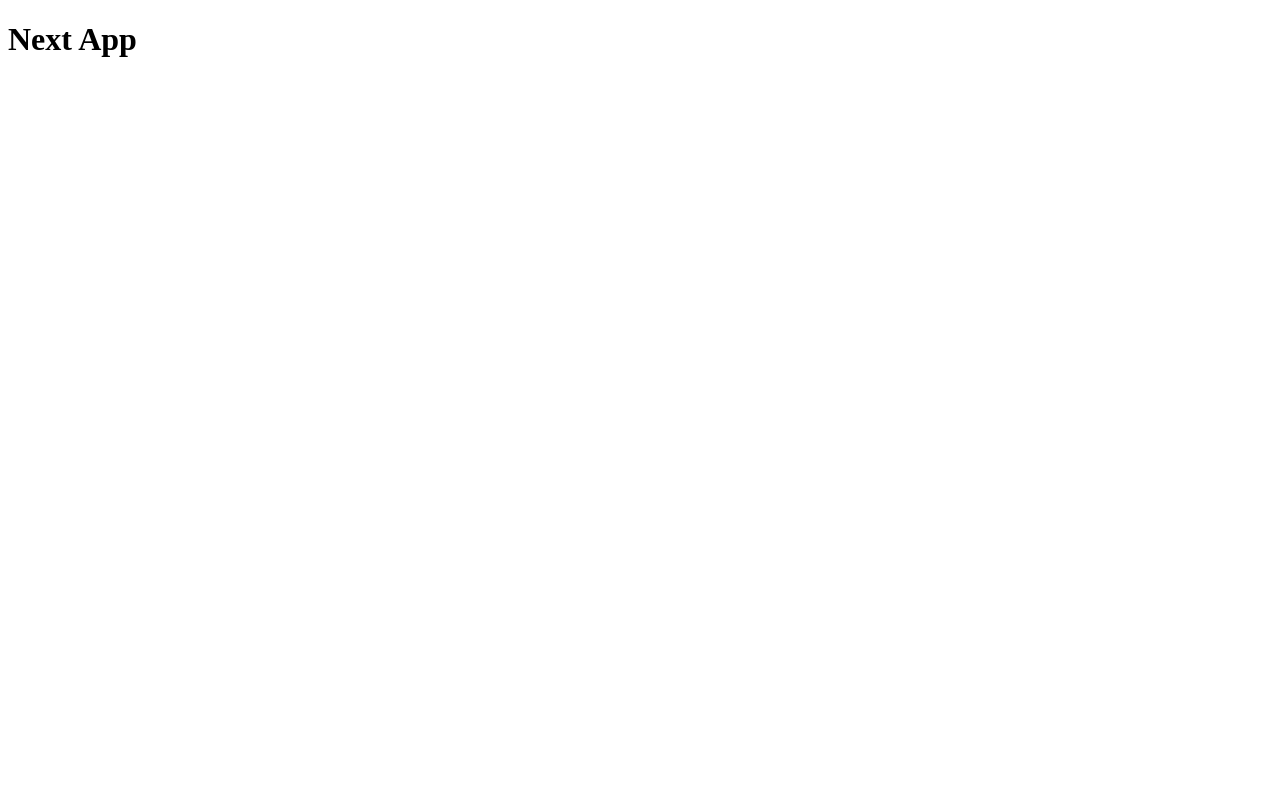
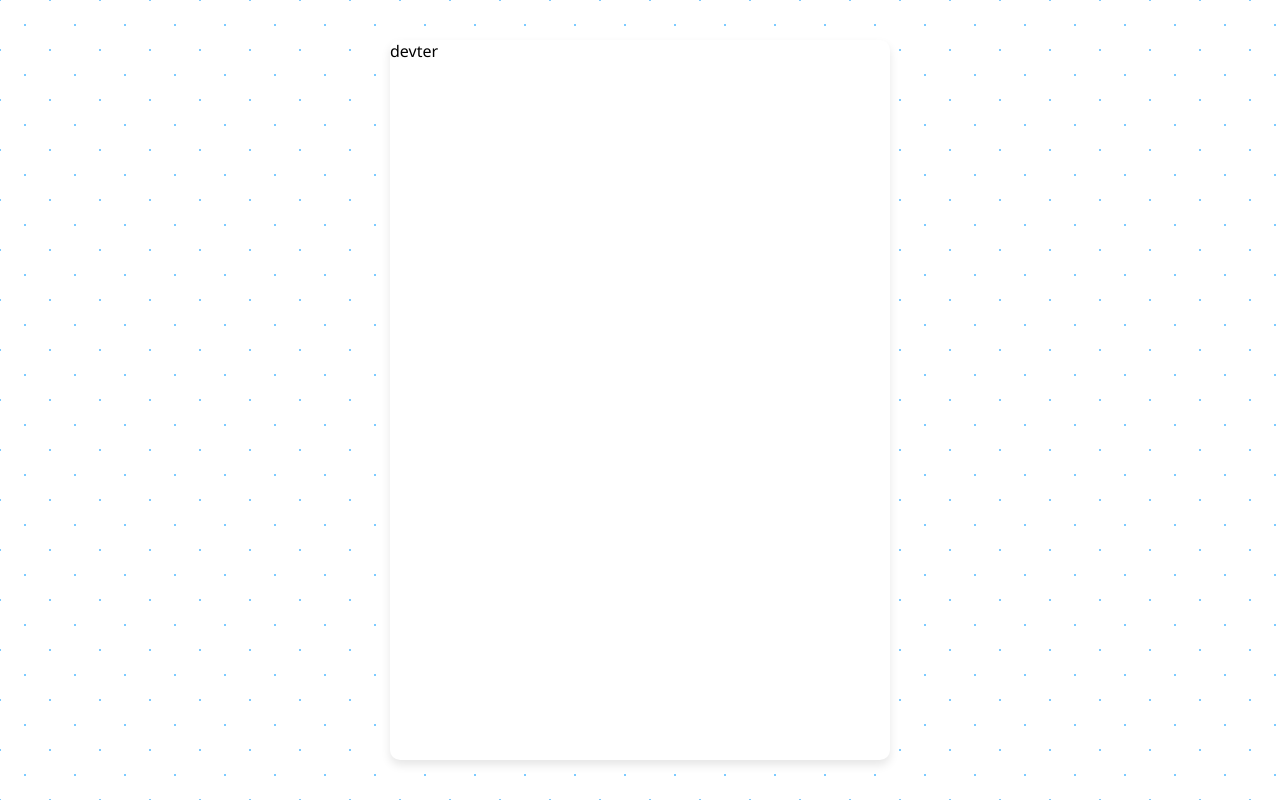
Before and after one commit to DiegoWeinmann/nextjs-devter, a Next.js app: page / in a window 1280 px wide. Built offline with nearby package versions, Linux system fonts and the light colour scheme.

Commit message:
feat: AppLayout component

```diff
--- /dev/null
+++ b/components/AppLayout/index.tsx
@@ -0,0 +1,20 @@
+import React, { FC } from 'react';
+import styles, { globalStyles } from './styles';
+
+export interface AppLayoutProps {}
+
+const AppLayout: FC<AppLayoutProps> = ({ children }) => {
+	return (
+		<>
+			<div>
+				<main>{children}</main>
+			</div>
+			<style jsx>{styles}</style>
+			<style jsx global>
+				{globalStyles}
+			</style>
+		</>
+	);
+};
+
+export default AppLayout;
--- /dev/null
+++ b/components/AppLayout/styles.ts
@@ -0,0 +1,45 @@
+import css from 'styled-jsx/css';
+import { breakpoints, fonts, colors } from 'styles/theme';
+import { addOpacityToColor } from 'styles/utils';
+
+const backgroundColor = addOpacityToColor(colors.primary, 0.3);
+
+export const globalStyles = css.global`
+	html,
+	body {
+		background-image: radial-gradient(${backgroundColor} 1px, transparent 1px),
+			radial-gradient(${backgroundColor} 1px, transparent 1px);
+		background-position: 0 0, 25px 25px;
+		background-size: 50px 50px;
+		padding: 0;
+		margin: 0;
+		font-family: ${fonts.base};
+	}
+
+	* {
+		box-sizing: border-box;
+	}
+`;
+
+export default css`
+	div {
+		display: grid;
+		place-items: center;
+		height: 100vh;
+	}
+
+	main {
+		background: #fff;
+		box-shadow: 0 5px 10px rgba(0, 0, 0, 0.1);
+		border-radius: 10px;
+		height: 100%;
+		width: 100%;
+	}
+
+	@media (min-width: ${breakpoints.mobile}) {
+		main {
+			height: 90vh;
+			width: ${breakpoints.mobile};
+		}
+	}
+`;
--- a/package.json
+++ b/package.json
@@ -15,6 +15,7 @@
 	"devDependencies": {
 		"@types/node": "^14.0.26",
 		"@types/react": "^16.9.43",
+		"@types/styled-jsx": "^2.2.8",
 		"typescript": "^3.9.7"
 	}
 }
--- a/pages/index.tsx
+++ b/pages/index.tsx
@@ -1,7 +1,10 @@
+import AppLayout from 'components/AppLayout';
 export default function Home() {
 	return (
-		<div>
-			<h1>Next App</h1>
-		</div>
+		<>
+			<AppLayout>
+				<div>devter</div>
+			</AppLayout>
+		</>
 	);
 }
--- /dev/null
+++ b/styles/theme.ts
@@ -0,0 +1,12 @@
+export const fonts = {
+	base: 'Segoe UI, Ubuntu',
+};
+
+export const colors = {
+	primary: '#0099ff',
+	secondaty: '1c5480',
+};
+
+export const breakpoints = {
+  mobile: '500px'
+}
--- /dev/null
+++ b/styles/utils.ts
@@ -0,0 +1,4 @@
+export function addOpacityToColor(color: string, opacity: number) {
+  const opacityHex = Math.round(opacity * 255).toString(16);
+  return `${color}${opacityHex}`;
+}
```
Also changed, not shown: 1 other file (tests, documents, lock files or other folders).
